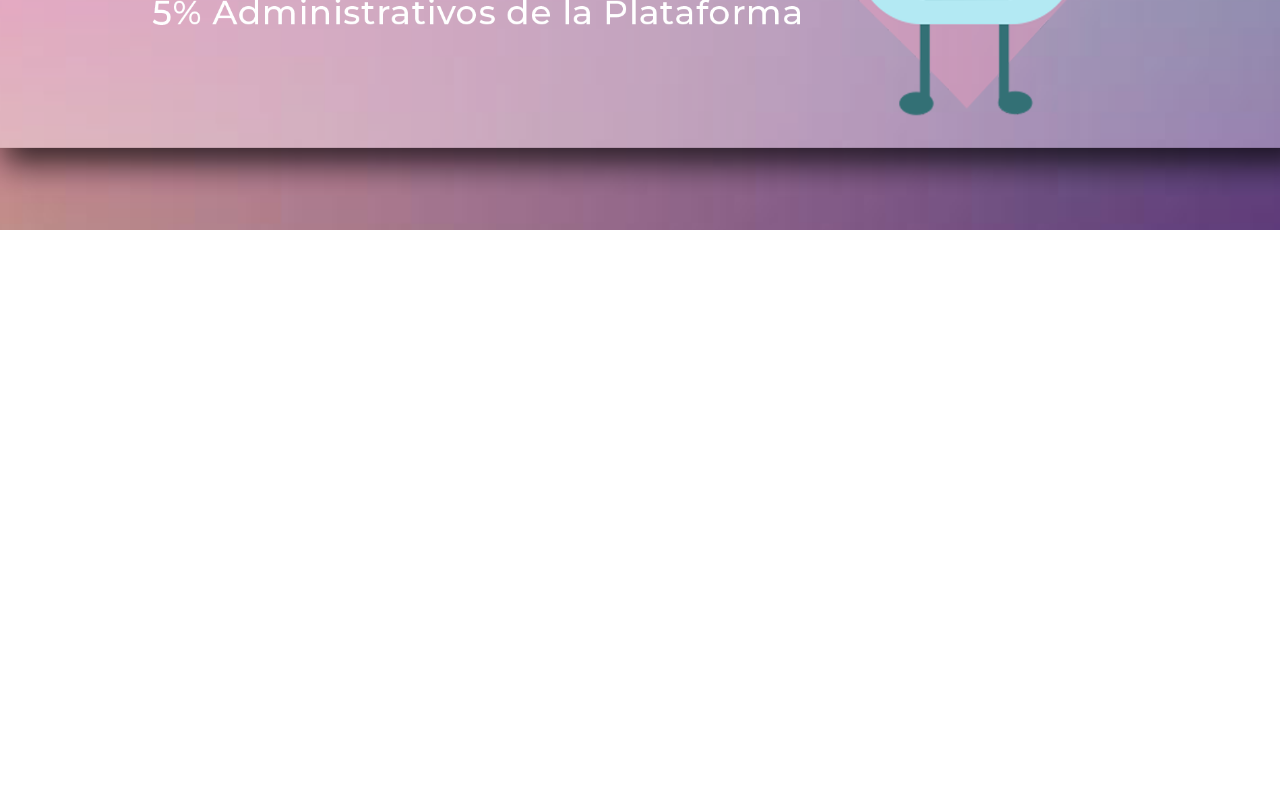
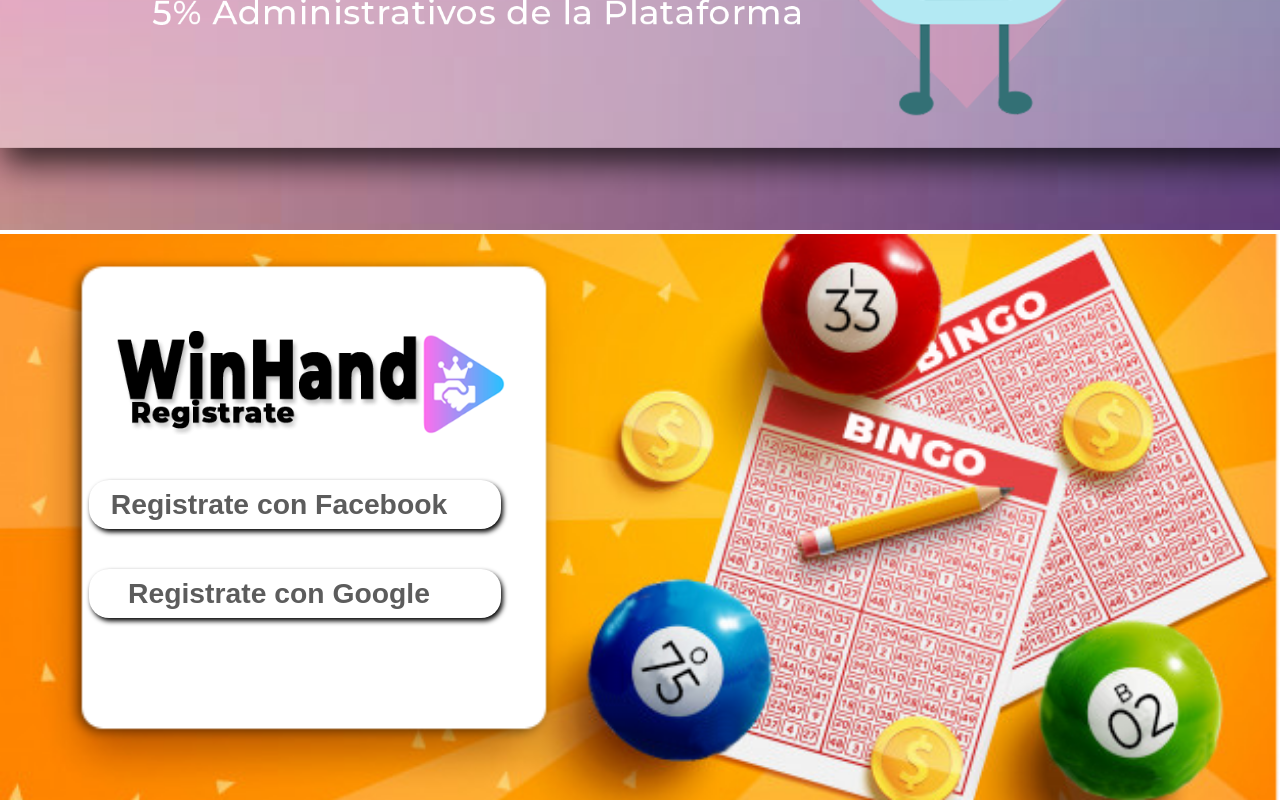
Before and after one commit to J1SUS/XD, a React (Create React App) app: page / in a window 1280 px wide. Shown: the part 1117-1917 px from the top of the page. Before the commit the page ends 1351 px from the top, so only its background shows below. Built offline with nearby package versions, Linux system fonts and the light colour scheme.

Commit message:
added register banner

```diff
--- a/src/App.js
+++ b/src/App.js
@@ -2,7 +2,8 @@
 import Banner2 from './banner2/Banner-2';
 import Midbar from './midbar/Midbar';
 import Navbar from './navbar/navbar';
-import Banner from './banner/Banner'
+import Banner from './banner/Banner';
+import Registro from './registro/Registro'
 
 function App() {
   return (
@@ -11,6 +12,7 @@
       <Banner />
       <Midbar />
       <Banner2 />
+      <Registro />
     </div>
   );
 }
--- /dev/null
+++ b/src/registro/Registro.jsx
@@ -0,0 +1,14 @@
+import './registro.css';
+import reg2 from './img/reg2.png'
+
+export default function Registro() {
+    return (
+        <div className="Registro">
+            <img src={reg2} alt="reg2"/>
+            <div className="reg">
+                <h2>Registrate con Facebook</h2>
+                <h2>Registrate con Google</h2>
+            </div>
+        </div>
+    )
+}
--- /dev/null
+++ b/src/registro/registro.css
@@ -0,0 +1,51 @@
+.Registro * {
+    margin: 0;
+}
+
+.Registro {
+    background-image: url('./img/loteria.png');
+    background-size: cover;
+    background-repeat: no-repeat;
+    background-position: center;
+    height: calc(700 * 100vw / var(--ideal-viewport-width));
+}
+
+.Registro img {
+    width: calc(500 * 100vw / var(--ideal-viewport-width));
+}
+
+.Registro *{
+    position: relative;
+    right: calc(-130 * 100vw / var(--ideal-viewport-width));
+    font-size: calc(35 * 100vw / var(--ideal-viewport-width));
+}
+.Registro img, .reg{
+    bottom: calc(-110 * 100vw / var(--ideal-viewport-width));
+}
+
+.reg h2{
+    margin-top: calc(50 * 100vw / var(--ideal-viewport-width));
+    margin-bottom: calc(50 * 100vw / var(--ideal-viewport-width));
+    padding: calc(100 * 10vw / var(--ideal-viewport-width));
+    padding-left: calc(100 * 10vw / var(--ideal-viewport-width));
+    padding-right: calc(500 * 10vw / var(--ideal-viewport-width));
+    border-radius: 20px;
+    box-shadow: 2px 3px 5px black;
+    color: rgb(92, 92, 92);
+    text-align: center;
+    width: calc(450 * 100vw / var(--ideal-viewport-width));
+}
+
+.reg {
+    width: fit-content;
+}
+
+.reg h2:hover {
+    color: rgb(46, 46, 46);
+    cursor: pointer;
+}
+
+.reg h2:active {
+    color: black;
+    box-shadow: 0px 0px 7px black;
+}
```
Also changed, not shown: src/registro/img/loteria.png (added), src/registro/img/reg2.png (added).
